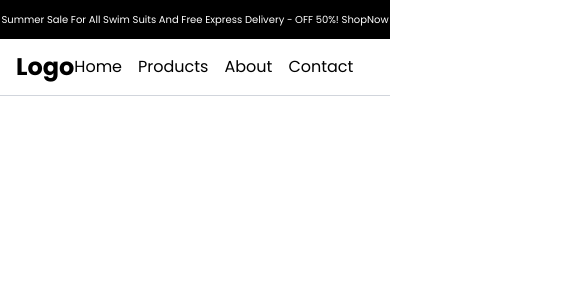
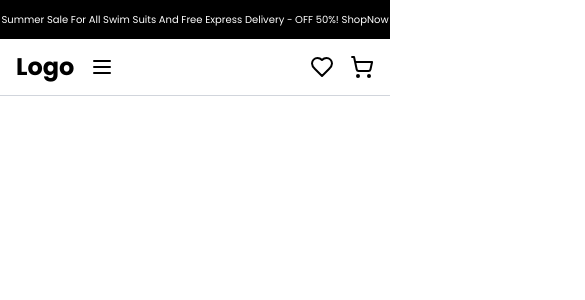
Before and after one commit to jerahmeel200/Fullstack-ecommerce-django-reactjs, a React (Vite) app in the folder frontend/vite-project/: page / in a window 390 px wide. Shown: the top 300 px of the page, 585 px wide, since content can reach past the window. Built offline with nearby package versions, Linux system fonts and the light colour scheme.

Commit message:
feat: hambuger mobile menu

```diff
--- a/frontend/vite-project/package.json
+++ b/frontend/vite-project/package.json
@@ -13,6 +13,7 @@
     "@reduxjs/toolkit": "^2.8.1",
     "@tailwindcss/vite": "^4.1.7",
     "axios": "^1.9.0",
+    "lucide-react": "^0.511.0",
     "react": "^19.1.0",
     "react-dom": "^19.1.0",
     "react-redux": "^9.2.0",
--- a/frontend/vite-project/src/components/Header.tsx
+++ b/frontend/vite-project/src/components/Header.tsx
@@ -1,4 +1,12 @@
+import { Heart, Menu, Search, ShoppingCart, X } from "lucide-react";
+import { useState } from "react";
+
 const Header = () => {
+  const [isOpen, setIsOpen] = useState(false);
+
+  const handleMenuToggle = () => {
+    setIsOpen(!isOpen);
+  };
   return (
     <>
       <section className="bg-black text-white text-center mx-auto text-[10px] md:text-[14px] py-[12px] font-sans">
@@ -9,10 +17,15 @@ const Header = () => {
       </section>
       <section className="border-b border-gray-300">
         <div className="flex justify-between items-center bg-white text-black max-w-[1170px] mx-auto px-4 py-[10px] ">
-          <div>
+          <div className="flex gap-4 items-center">
             <h1 className="font-bold text-[24px] font-sans  ">Logo</h1>
+            {isOpen ? (
+              <X onClick={handleMenuToggle} />
+            ) : (
+              <Menu onClick={handleMenuToggle} className="md:hidden" />
+            )}
           </div>
-          <div>
+          <div className="hidden md:flex">
             <ul className="flex gap-4 font-sans">
               <li>Home</li>
               <li>Products</li>
@@ -20,14 +33,51 @@ const Header = () => {
               <li>Contact</li>
             </ul>
           </div>
-          <div className="flex gap-4">
-            <div>
-              <input type="text" />
+          <div className="flex gap-4 items-center">
+            <div className="relative  items-center hidden md:flex">
+              <input
+                type="text"
+                className="px-[12px] py-[7px] pr-10"
+                placeholder="what are you looking for?"
+                aria-label="Search"
+              />
+              <Search
+                className="absolute right-3  pointer-events-none"
+                size={20}
+              />
             </div>
-            <div>icons</div>
+            <div className="flex gap-4">
+              <Heart />
+              <ShoppingCart />
+            </div>
           </div>
         </div>
       </section>
+
+      {/* hambuger mobile menu */}
+      {isOpen && (
+        <section className="w-full bg-yellow-800 p-[40px]">
+          <div className="md:hidden">
+            <ul className="flex flex-col gap-4 font-sans">
+              <li>Home</li>
+              <li>Products</li>
+              <li>About</li>
+              <li>Contact</li>
+            </ul>
+            <div className="relative flex items-center md:hidden">
+              <input
+                type="text"
+                className="px-[12px] py-[7px] pr-10 border w-full"
+                placeholder="what are you looking for?"
+                aria-label="Search"
+              />
+              <span className="absolute right-3">
+                <Search className="pointer-events-none" size={20} />
+              </span>
+            </div>
+          </div>
+        </section>
+      )}
     </>
   );
 };
```
Also changed, not shown: 1 other file (tests, documents, lock files or other folders).
